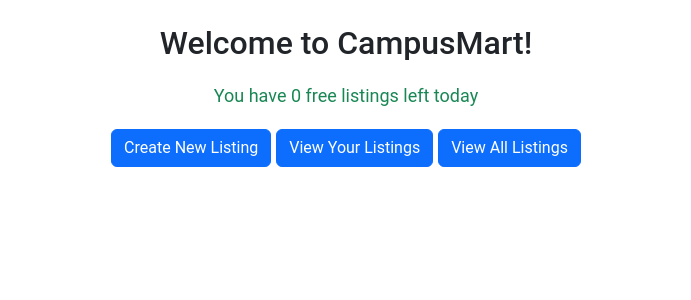
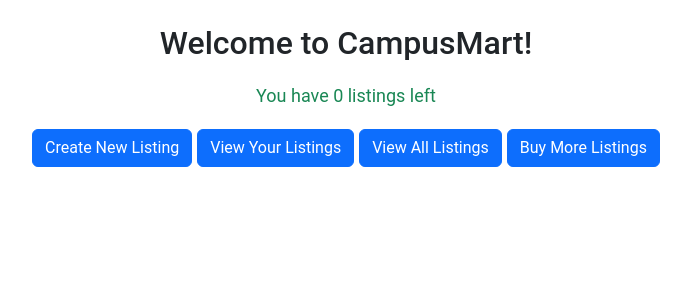
Before and after one commit to sophiechou1/SP25-CampusMart-Final-Project, a Django app: page /CampusMart/ in a window 1280 px wide. Shown: the part 106-406 px from the top of the page, without its empty margins (294-985 px from the left). Run offline with Django 5.2, Linux system fonts and the light colour scheme.

Commit message:
updated listings count and pagination

```diff
--- a/src/CampusMart/templates/CampusMart/index.html
+++ b/src/CampusMart/templates/CampusMart/index.html
@@ -79,15 +79,16 @@
     {% endif %}
 
     {% if remaining is not None %}
-      <p class="text-success">You have {{ remaining }} free listings left today</p>
+      <p class="text-success">You have {{ remaining }} listings left</p>
     {% elif remaining == 0 %}
-      <p class="text-danger">You have {{ remaining }} free listings left today</p>
+      <p class="text-danger">You have {{ remaining }} listings left</p>
     {% endif %}
 
     <div class="container mt-3 text-center">
         <a href="{% url 'CampusMart:create_listing' %}" class="btn btn-primary">Create New Listing</a>
         <a href="{% url 'CampusMart:my_listings' %}" class="btn btn-primary">View Your Listings</a>
         <a href="{% url 'CampusMart:view_all' %}" class="btn btn-primary">View All Listings</a>
+        <a href="{% url 'CampusMart:purchase_listings' %}" class="btn btn-primary">Buy More Listings</a>
     </div>
 </div>
 
--- a/src/CampusMart/views.py
+++ b/src/CampusMart/views.py
@@ -28,7 +28,8 @@ def index(request):
             first_name = custom_user.first_name
             today = now().date()
             post_count = Product.objects.filter(seller=custom_user, post_date__date=today).count()
-            remaining = max(0, 3 - post_count)
+            user = UserExtraListings.objects.get_or_create(user=custom_user)[0]
+            remaining = max(0, 3 + user.extra_listings - post_count)
 
         except User.DoesNotExist:
             first_name = request.user.first_name or request.user.username
@@ -240,24 +241,45 @@ def delete_listing(request, product_id):
 
 #view all listings
 @login_required
+# def view_all(request):
+#     #get all listings available
+#     listings = Product.objects.filter(status='AVAILABLE').order_by('-post_date')
+#     #use paginator to get 20 per page
+#     p = Paginator(listings, 20)
+#     #to help users navigate
+#     page_number = request.GET.get("page")
+#     page_obj = p.get_page(page_number)
+
+#     # search functionality
+#     query = request.GET.get('q')
+#     if query:
+#         listings = listings.filter(
+#             Q(title__icontains=query) | Q(description__icontains=query)
+#         )
+
+#     return render(request, 'CampusMart/view_all.html', {'listings': listings, 'page_obj': page_obj})
+
 def view_all(request):
-    #get all listings available
-    listings = Product.objects.filter(status='AVAILABLE').order_by('-post_date')
-    #use paginator to get 20 per page
-    p = Paginator(listings, 20)
-    #to help users navigate
-    page_number = request.GET.get("page")
-    page_obj = p.get_page(page_number)
+    query = request.GET.get('q')
 
-    # search functionality
-    query = request.GET.get('q')
+    # Filter listings based on query (if any)
+    listings = Product.objects.filter(status='AVAILABLE')
     if query:
         listings = listings.filter(
             Q(title__icontains=query) | Q(description__icontains=query)
         )
 
-    return render(request, 'CampusMart/view_all.html', {'listings': listings, 'page_obj': page_obj})
+    listings = listings.order_by('-post_date')  # sort after filtering
 
+    # Paginate the (filtered) listings
+    p = Paginator(listings, 20)
+    page_number = request.GET.get("page")
+    page_obj = p.get_page(page_number)
+
+    return render(request, 'CampusMart/view_all.html', {
+        'page_obj': page_obj,
+        'query': query,  # send back query to maintain it in pagination links if needed
+    })
 
 # message function between seller & buyer
 @login_required
```
Also changed, not shown: src/CampusMart/templates/CampusMart/view_all.html (+11 -16 lines), src/db.sqlite3, src/media/product_images/product_28/Screenshot_2025-04-30_at_6.01.30_PM.png (added), src/media/product_images/product_29/Screenshot_2025-04-30_at_6.01.50_PM.png (added), src/media/product_images/product_30/Screenshot_2025-04-30_at_6.02.01_PM.png (added).
